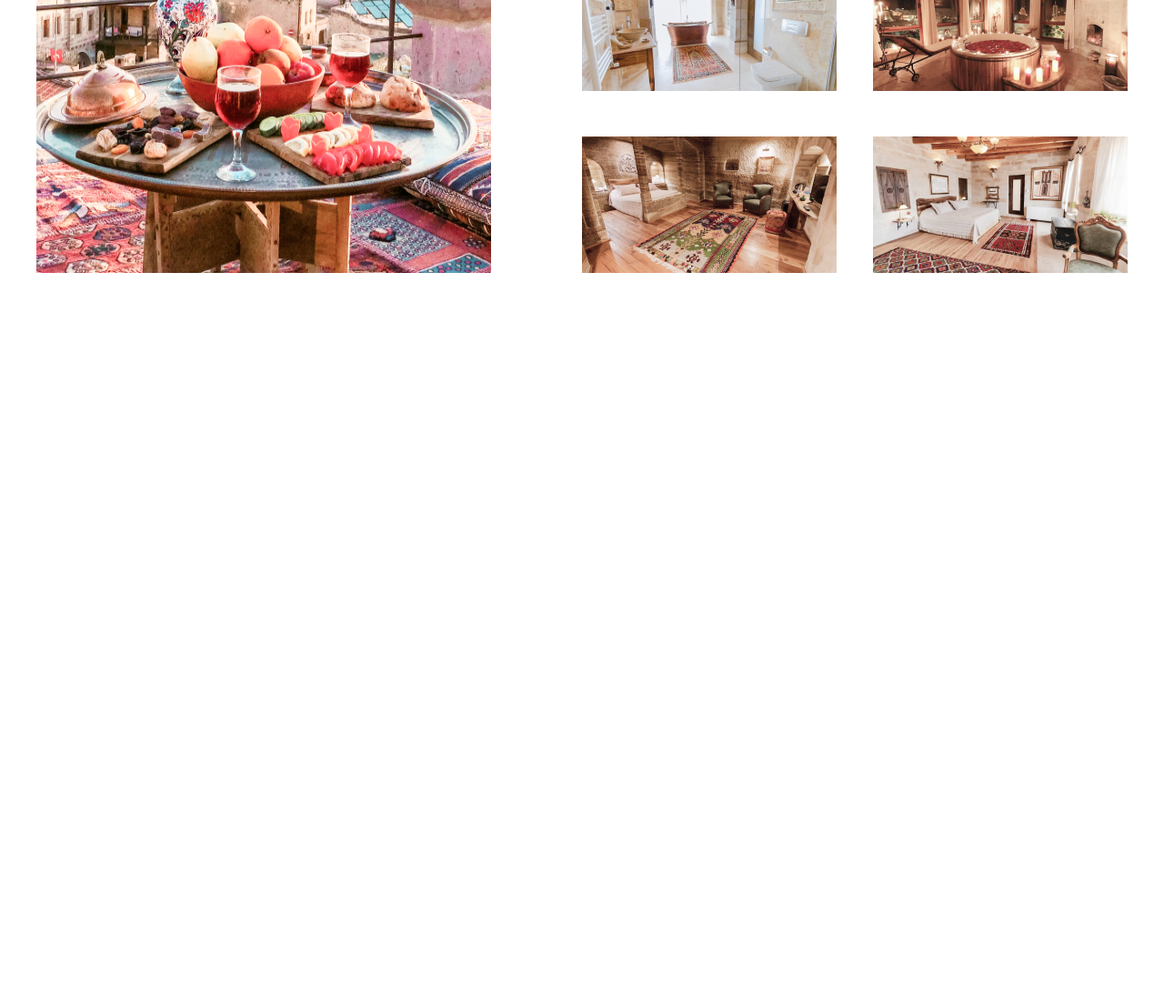
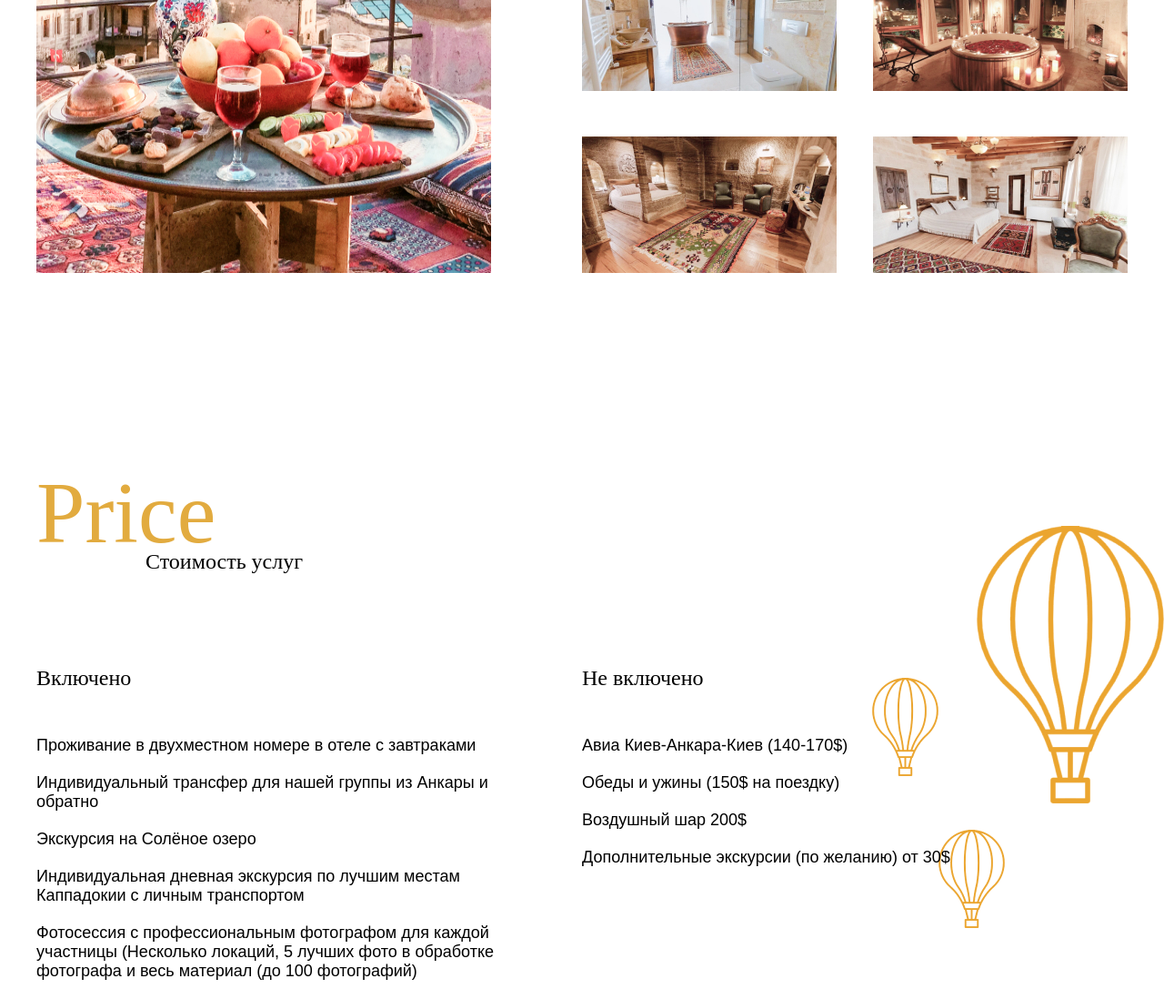
Before and after one commit to TRETYAKweb/Cappadocia-training, a plain HTML site: page index.html in a window 1280 px wide. Shown: the part 4100-5198 px from the top of the page at 91% size. Before the commit the page ends 4400 px from the top, so only its background shows below. Drawn offline with nearby package versions, Linux system fonts and the light colour scheme; files whose address does not match are found by name.

Commit message:
Сделал блок Price

```diff
--- a/css/style.css
+++ b/css/style.css
@@ -319,3 +319,38 @@ a {
 }
 
 /* Hotel */
+
+/* Price */
+
+.price__title span {
+  margin-left: 120px;
+}
+
+.price__inner {
+  display: flex;
+}
+
+.price__on-title,
+.price__off-title {
+  font-family: "RobotoCondensed-Regular";
+  font-size: 24px;
+  line-height: 28px;
+  margin-bottom: 50px;
+}
+
+.price__on {
+  margin-right: 70px;
+  width: 530px;
+}
+
+.price__list-item {
+  margin-bottom: 20px;
+}
+
+.price {
+  background-image: url("../images/price__images.png");
+  background-repeat: no-repeat;
+  background-position: center right;
+}
+
+/* Price */
--- a/index.html
+++ b/index.html
@@ -176,6 +176,59 @@
       </div>
     </div>
   </section>
+  <section class="price page-section">
+    <div class="container">
+      <h3 class="price__title title">
+        Price
+        <span>Стоимость услуг</span>
+      </h3>
+      <div class="price__inner">
+        <div class="price__on">
+          <div class="price__on-title">
+            Включено
+          </div>
+          <ul class="price__list">
+            <li class="price__list-item">
+              Проживание в двухместном номере в отеле с завтраками
+            </li>
+            <li class="price__list-item">
+              Индивидуальный трансфер для нашей группы из Анкары и обратно
+            </li>
+            <li class="price__list-item">
+              Экскурсия на Солёное озеро
+            </li>
+            <li class="price__list-item">
+              Индивидуальная дневная экскурсия по лучшим местам Каппадокии
+              с личным транспортом
+            </li>
+            <li class="price__list-item">
+              Фотосессия с профессиональным фотографом для каждой участницы
+              (Несколько локаций, 5 лучших фото в обработке фотографа и весь материал (до 100 фотографий)
+            </li>
+          </ul>
+        </div>
+        <div class="price__off">
+          <div class="price__off-title">
+            Не включено
+          </div>
+          <ul class="price__list">
+            <li class="price__list-item">
+              Авиа Киев-Анкара-Киев (140-170$)
+            </li>
+            <li class="price__list-item">
+              Обеды и ужины (150$ на поездку)
+            </li>
+            <li class="price__list-item">
+              Воздушный шар 200$
+            </li>
+            <li class="price__list-item">
+              Дополнительные экскурсии (по желанию) от 30$
+            </li>
+          </ul>
+        </div>
+      </div>
+    </div>
+  </section>
 
   <script src="https://ajax.googleapis.com/ajax/libs/jquery/3.6.0/jquery.min.js"></script>
   <script src="js/slick.min.js"></script>
```
Also changed, not shown: images/price__images.png (added).
